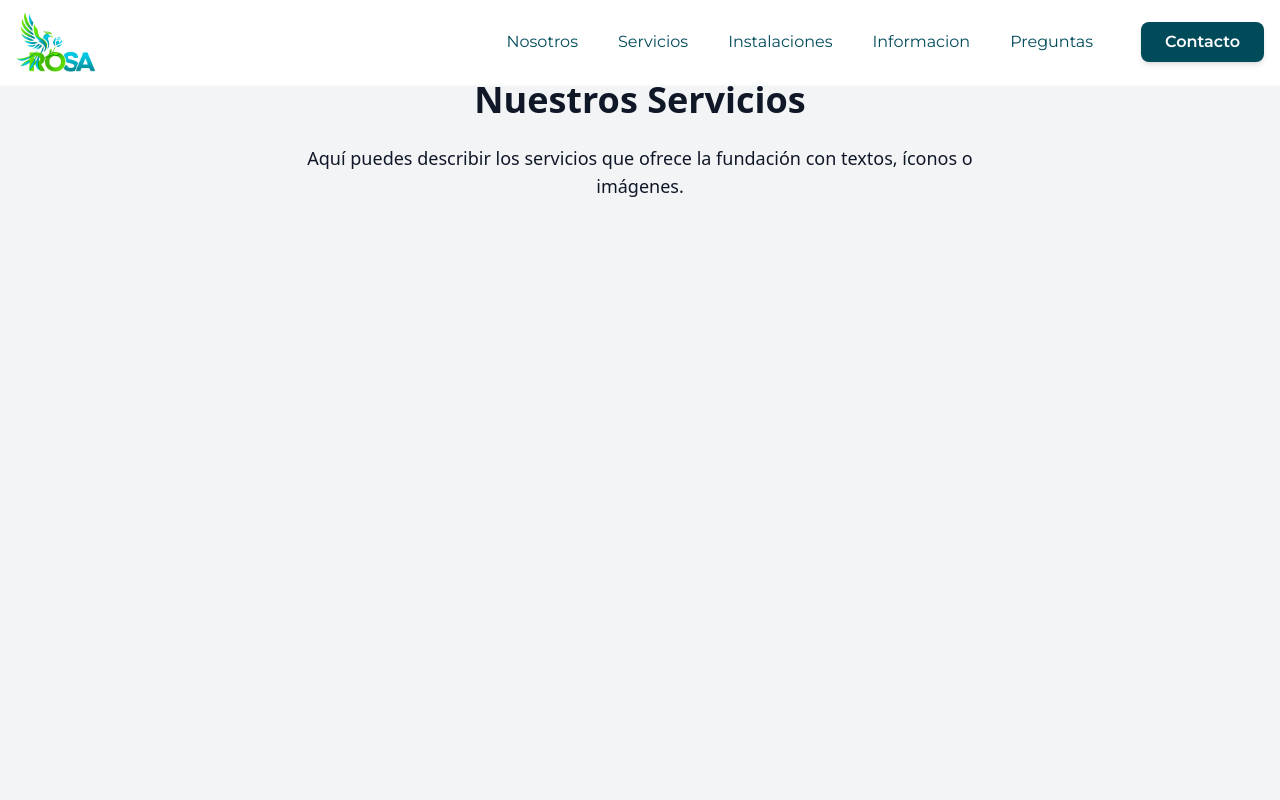
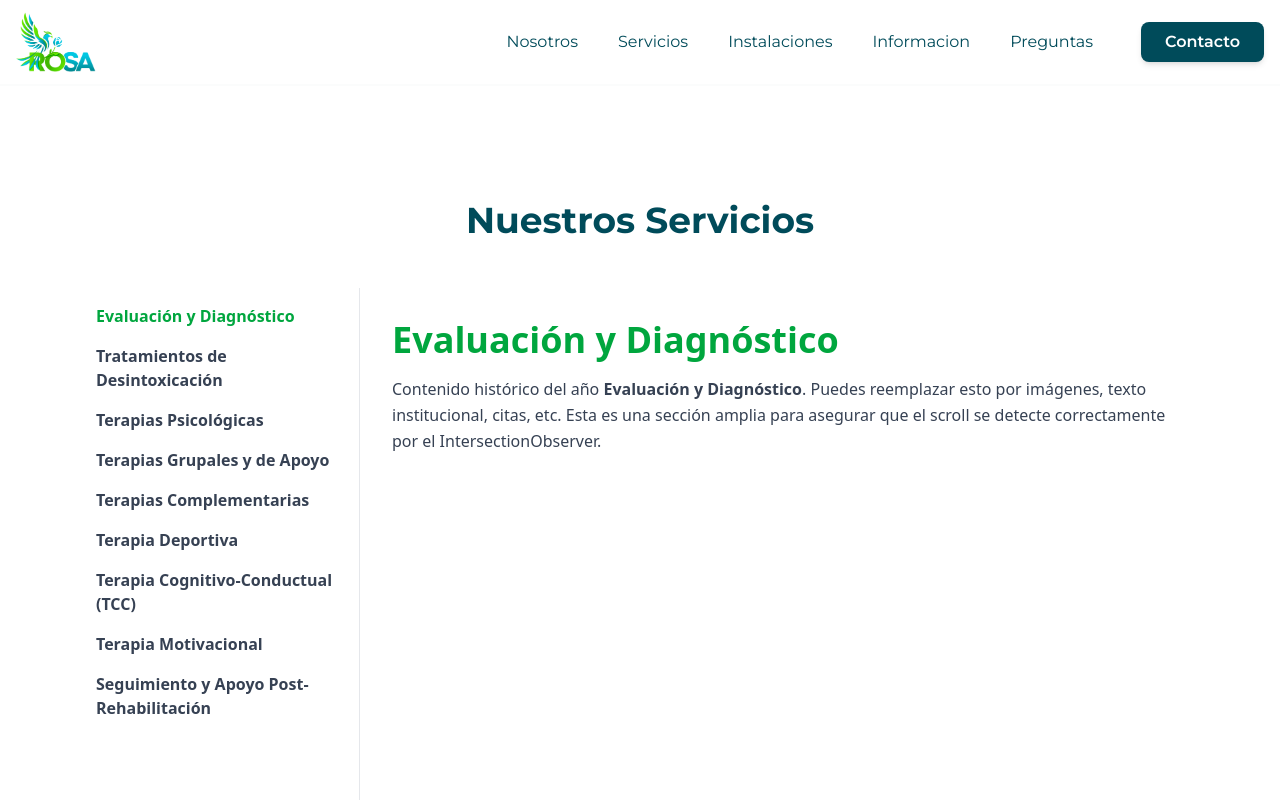
Before and after one commit to Pulloc-oficial/RosaFundation, a React (Vite) app in the folder rosa-fundation/: page /servicios in a window 1280 px wide. Shown: the top 800 px of the page. Built offline with nearby package versions, Linux system fonts and the light colour scheme.

Commit message:
Diseño pagina SERVICIOS

```diff
--- a/rosa-fundation/src/components/page1/pages/servicios.tsx
+++ b/rosa-fundation/src/components/page1/pages/servicios.tsx
@@ -1,13 +1,97 @@
-// Servicios.tsx
-const Servicios = () => {
-    return (
-      <div className="min-h-screen px-4 py-20 bg-gray-100 text-gray-900">
-        <h1 className="text-4xl font-bold text-center mb-6">Nuestros Servicios</h1>
-        <p className="max-w-2xl mx-auto text-lg text-center">
-          Aquí puedes describir los servicios que ofrece la fundación con textos, íconos o imágenes.
-        </p>
-      </div>
-    );
+import { useEffect, useRef, useState } from "react";
+
+const years = [
+  "Evaluación y Diagnóstico",
+  "Tratamientos de Desintoxicación",
+  "Terapias Psicológicas",
+  "Terapias Grupales y de Apoyo",
+  "Terapias Complementarias",
+  "Terapia Deportiva",
+  "Terapia Cognitivo-Conductual (TCC)",
+  "Terapia Motivacional",
+  "Seguimiento y Apoyo Post-Rehabilitación"
+];
+
+function servicios() {
+  const sectionRefs = useRef<Record<string, HTMLElement | null>>({});
+  const [activeYear, setActiveYear] = useState<string>(years[0]);
+
+  const scrollToYear = (year: string) => {
+    sectionRefs.current[year]?.scrollIntoView({ behavior: "smooth" });
   };
 
-  export default Servicios;
+  useEffect(() => {
+    const observer = new IntersectionObserver(
+      (entries) => {
+        entries.forEach((entry) => {
+          if (entry.isIntersecting && entry.target.id.startsWith("year-")) {
+            const year = entry.target.id.replace("year-", "");
+            setActiveYear(year);
+          }
+        });
+      },
+      {
+        rootMargin: "0px 0px -50% 0px", // activa cuando está en el centro
+        threshold: 0.5,
+      }
+    );
+
+    years.forEach((year) => {
+      const ref = sectionRefs.current[year];
+      if (ref) observer.observe(ref);
+    });
+
+    return () => observer.disconnect();
+  }, []);
+
+  return (
+    <div className="min-h-[calc(100vh-72px)] py-50 bg-white px-6 md:px-20 mx-auto">
+      {/* Encabezado centrado */}
+      <div className="text-center mb-12">
+        <h1 className="text-4xl font-[Montserrat] font-bold text-[#004B5A] mb-8">Nuestros Servicios</h1>
+      </div>
+
+      {/* Contenedor principal */}
+      <div className="flex">
+        {/* Columna izquierda: Fechas */}
+        <div className="w-1/4 sticky top-[140px] h-[calc(100vh-72px)] p-4 bg-white border-r border-gray-200">
+          {years.map((year) => (
+            <button
+              key={year}
+              onClick={() => scrollToYear(year)}
+              className={`block mb-4 font-semibold text-left transition-colors ${
+                activeYear === year ? "text-green-600" : "text-gray-700"
+              }`}
+            >
+              {year}
+            </button>
+          ))}
+        </div>
+
+        {/* Contenido derecho */}
+        <div className="w-3/4 p-8 scroll-mt-[300px]">
+          {years.map((year) => (
+            <section
+              key={year}
+              ref={(el) => {
+                sectionRefs.current[year] = el;
+              }}
+              id={`year-${year}`}
+              className="min-h-screen "
+            >
+              <h2 className="text-4xl font-bold text-green-600">{year}</h2>
+              <p className="mt-4 text-gray-700 leading-relaxed">
+                Contenido histórico del año <strong>{year}</strong>. Puedes
+                reemplazar esto por imágenes, texto institucional, citas, etc.
+                Esta es una sección amplia para asegurar que el scroll se detecte
+                correctamente por el IntersectionObserver.
+              </p>
+            </section>
+          ))}
+        </div>
+      </div>
+    </div>
+  );
+}
+
+export default servicios;
--- a/rosa-fundation/src/index.css
+++ b/rosa-fundation/src/index.css
@@ -2,6 +2,10 @@
 
 .gradient {
   background: linear-gradient(90deg, rgb(0, 171, 207) 0%, rgb(165, 224, 217) 100%);
+}
+
+html {
+  scroll-behavior: smooth;
 }
 
 
```
